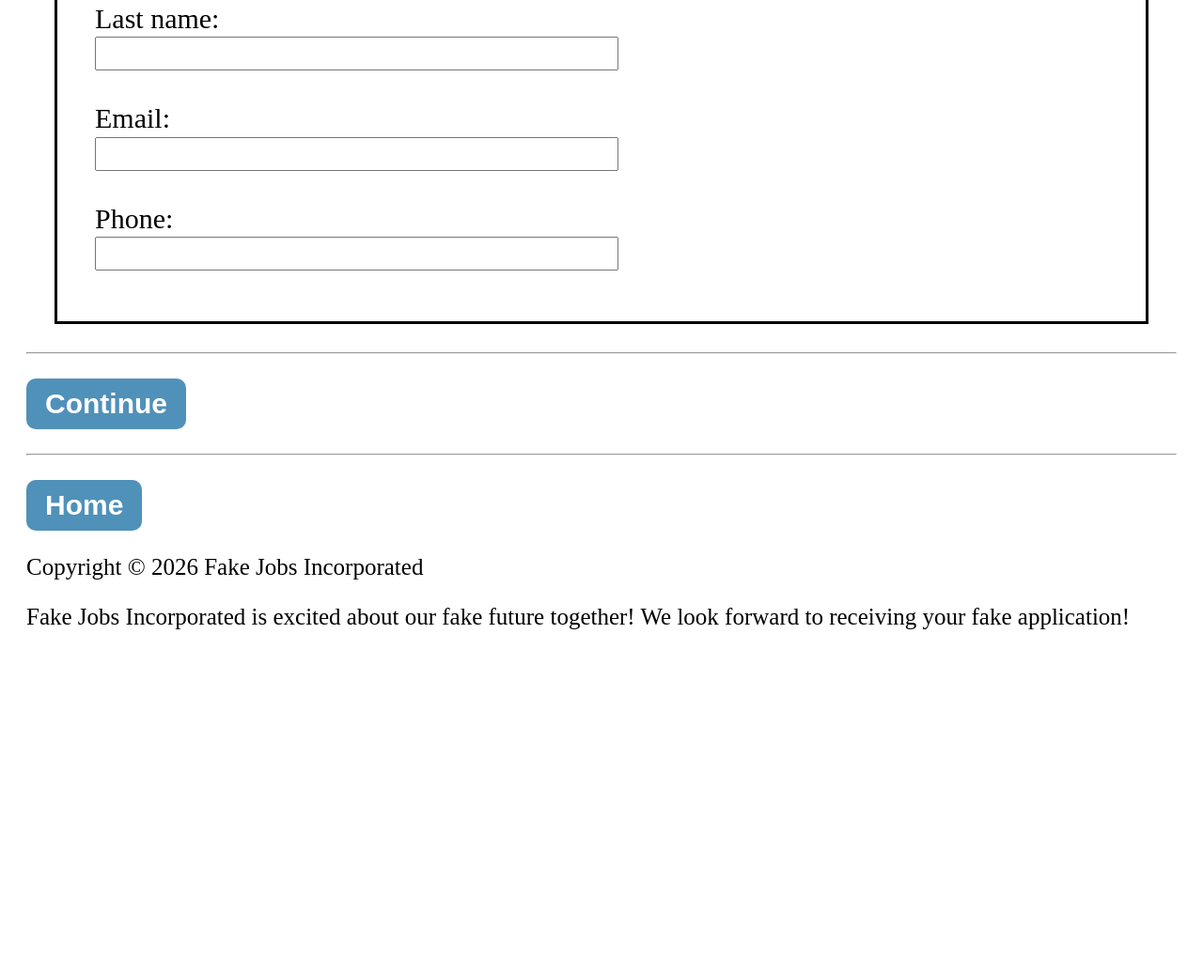
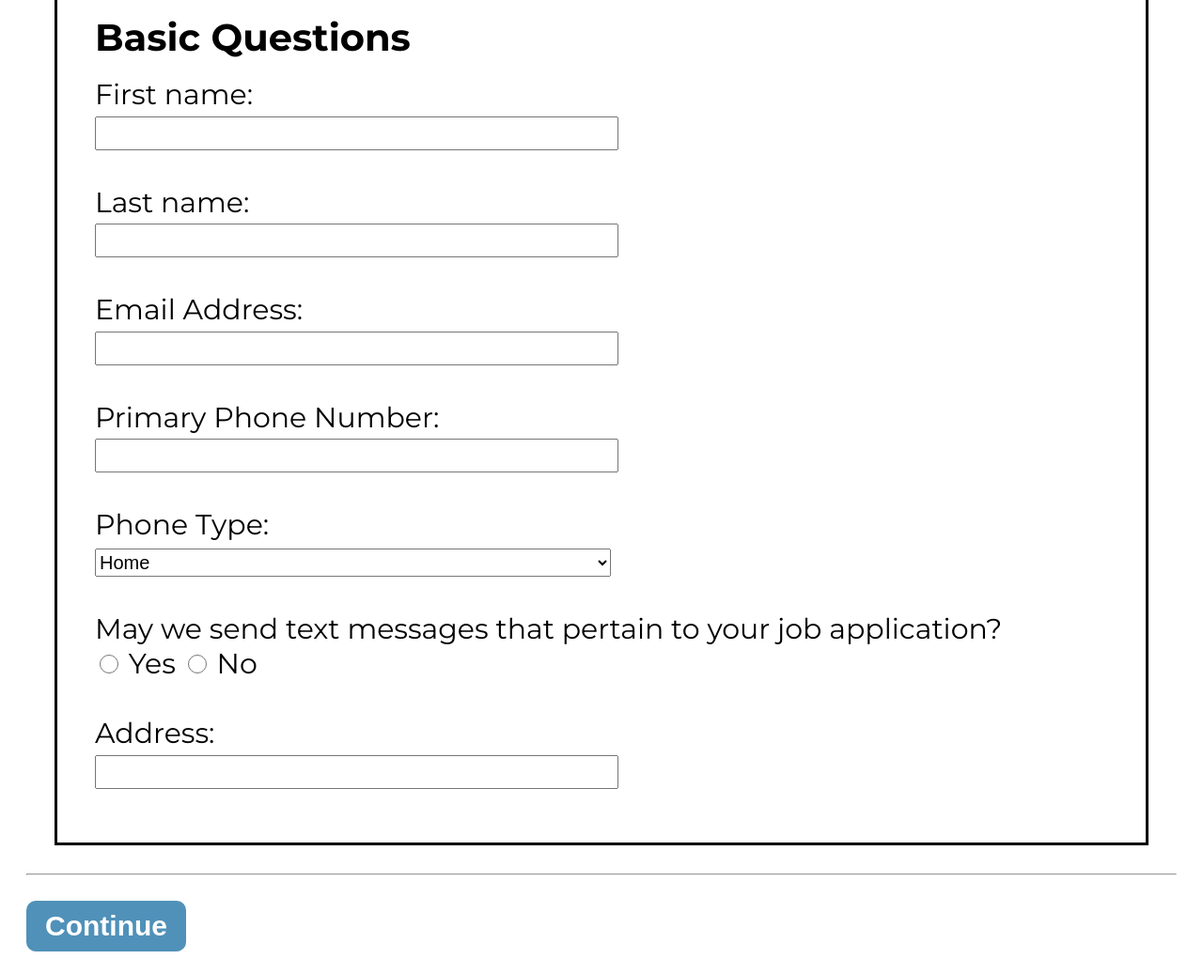
Before and after one commit to lunchbreak-lifeskills/JobApplication, a plain HTML site: page pageone.html in a window 1280 px wide. Shown: the part 767-1804 px from the top of the page at 94% size. Before the commit the page ends 1545 px from the top, so only its background shows below. Drawn offline with Linux system fonts and the light colour scheme.

Commit message:
font choices

```diff
--- a/index.js
+++ b/index.js
@@ -29,6 +29,7 @@
 
     id("two").addEventListener("click", two);
     id("home").addEventListener("click", home);
+    id("finish").addEventListener("click", finish);
     // id("etc").addEventListener("click", etc);
     // id("reset").addEventListener("click", reset);
   }
@@ -45,6 +46,10 @@
 
   function two() {
     window.location.href = "pagetwo.html";
+  }
+
+  function finish() {
+    window.location.href = "finish.html";
   }
 
   // function three() {
--- a/pageone.html
+++ b/pageone.html
@@ -8,8 +8,9 @@
 -->
 <html lang="en">
   <head>
-    <!-- <link href="https://fonts.googleapis.com/css2?family=Shrikhand&display=swap" rel="stylesheet">
-    <link href="https://fonts.googleapis.com/css2?family=Schoolbell&display=swap" rel="stylesheet"> -->
+    <link rel="preconnect" href="https://fonts.googleapis.com">
+    <link rel="preconnect" href="https://fonts.gstatic.com" crossorigin>
+    <link href="https://fonts.googleapis.com/css2?family=Montserrat:ital,wght@0,100..900;1,100..900&display=swap" rel="stylesheet">
     <link rel="stylesheet" href="styles.css">
     <script src="index.js"></script>
     <meta charset="utf-8">
@@ -50,6 +51,7 @@
 
     <section id="questions">
       <!-- <h1>THIS IS PAGE ONE</h1> -->
+      <h1>Basic Questions</h1>
       <form id="names" action="" onsubmit="return false">
         <label for="fname">First name:</label><br>
         <!-- <input type="text" id="fname" name="fname"><br> -->
@@ -58,11 +60,39 @@
         <label for="lname">Last name:</label><br>
         <input type="text" id="lname" data-field="lname"> <br><br>
 
-        <label for="email">Email:</label><br>
+        <label for="email">Email Address:</label><br>
         <input type="email" id="email" data-field="email"><br><br>
 
-        <label for="phone">Phone:</label><br>
+        <label for="phone">Primary Phone Number:</label><br>
         <input type="tel" id="phone" data-field="phone"><br><br>
+
+        <label for="phoneType">Phone Type:</label><br>
+        <select id="phoneType" data-field="phoneType">
+          <option value="home">Home</option>
+          <option value="work">Work</option>
+          <option value="mobile">Mobile</option>
+        </select><br><br>
+
+        <label for="send">May we send text messages that pertain to your job application?</label><br>
+        <!-- <select>
+          <option value="">---</option>
+          <option value="">Yes</option>
+          <option value="">No</option>
+        </select><br><br> -->
+
+        <label>
+          <input class="radio" type="radio" name="choice-radio">
+          Yes
+        </label>
+        <label>
+          <input class="radio" type="radio" name="choice-radio">
+          No
+        </label><br><br>
+
+        <label for="address">Address:</label><br>
+        <input type="text" id="address" data-field="address"><br><br>
+
+
 
           <!-- <input type="submit" value="Submit"> -->
       </form>
@@ -83,6 +113,11 @@
 
     <button id="home">Home</button><br>
 
+    <!-- <div class="nav-buttons">
+      <a href="index.html" class="btn">Back</a>
+      <a href="review.html" class="btn btn-primary">Continue to review</a>
+    </div> -->
+
 
     <footer>
       <p>Copyright &copy; 2026 Fake Jobs Incorporated</p>
@@ -94,7 +129,7 @@
     <button hidden class="apply"></button><br>
     <button hidden id="two"></button><br>
     <button hidden id="home"></button><br>
-
+    <button hidden id="finish"></button><br>
 
   </body>
 </html>
--- a/styles.css
+++ b/styles.css
@@ -3,9 +3,20 @@
   Date: September 3, 2026
   styling for practice job application
 */
+/*
+.montserrat-<uniquifier> {
+  font-family: "Montserrat", sans-serif;
+  font-optical-sizing: auto;
+  font-weight: <weight>;
+  font-style: normal; */
+/* } */
 
 #body {
   padding: 20px;
+  font-family: "Montserrat", sans-serif;
+  font-optical-sizing: auto;
+  /* font-weight: <weight>; */
+  font-style: normal;
 }
 
 h1 {
@@ -38,6 +49,13 @@ p {
   padding-left: 20px;
 }
 
+a {
+  text-decoration: none;
+  color: white;
+  width: 100%;
+}
+
+/* button, .nav-buttons, .btn, .btn btn-primary { */
 button {
   border: none;
   font-size: 30px;
@@ -48,6 +66,7 @@ button {
   background-color: rgb(80, 145, 185);
   color: white;
   font-weight: bold;
+  cursor: pointer;
 }
 
 button:hover {
@@ -75,7 +94,7 @@ button:active {
   margin: 20px;
 }
 
-input, textarea {
+input, textarea, select {
   width: 50%;
   height: 30px;
   font-size: 20px;
@@ -89,11 +108,16 @@ form {
   font-size: 30px;
 }
 
-#exp {
-  /* display: flex;
+.radio {
+  width: 20px;
+  height: 20px;
+}
+
+/* #exp {
+  display: flex;
   flex-direction: column;
-  margin: 20px; */
-}
+  margin: 20px;
+} */
 
 /* #body {
   background-image: url("img/background.jpg");
```
Also changed, not shown: finish.html (+5 -3 lines), index.html (+3 -2 lines), pagetwo.html (+5 -3 lines).
